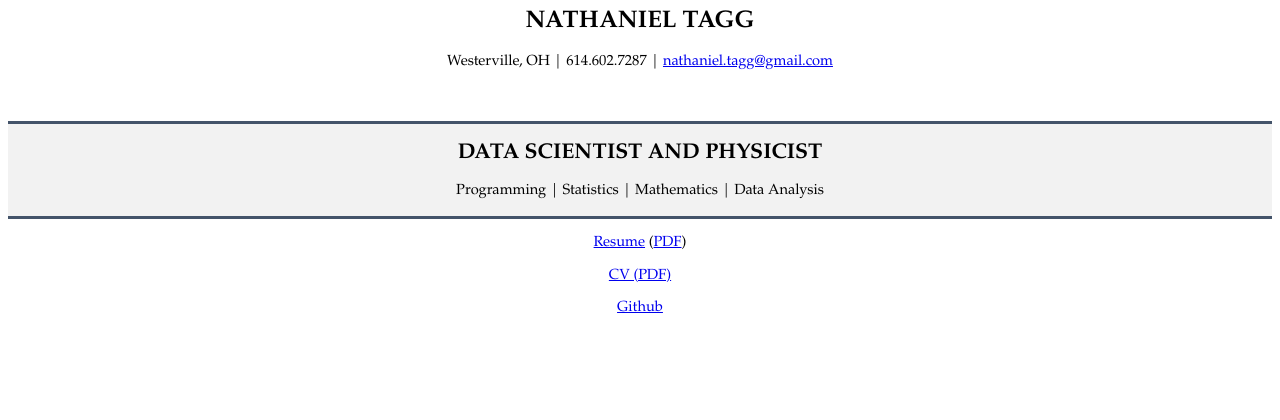
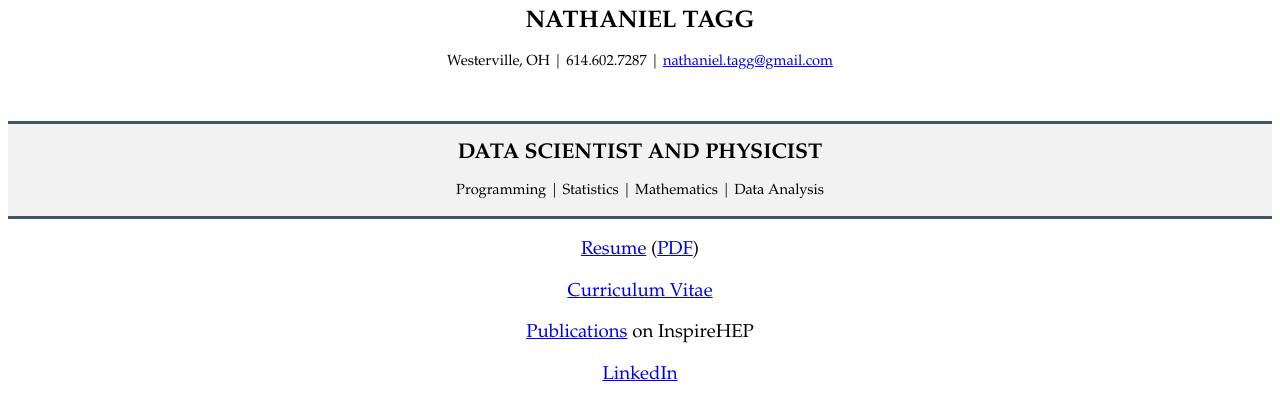
Before and after one commit to nathanieltagg/nathanieltagg.github.io, a plain HTML site: page index.html in a window 1280 px wide. Drawn offline with Linux system fonts and the light colour scheme.

Commit message:
Minor edits to cover page.

```diff
--- a/index.html
+++ b/index.html
@@ -43,15 +43,18 @@ font-family:"Garamond",serif'><o:p></o:p></span></p>
 
 </div>
 
-<div style='font-size:11.0pt;font-family:"Garamond",serif; text-align:center;'>
+<div style='font-size:14.0pt;font-family:"Garamond",serif; text-align:center;'>
 <p>
   <a href="resume.html">Resume</a>  (<a href="resume.pdf">PDF</a>)
 </p>
 <p>
-  <a href="cv.pdf">CV (PDF)</a>
+  <a href="cv.pdf">Curriculum Vitae</a>
 </p>
 <p>
-  <a href="//github.com/nathanieltagg">Github</a>
+  <a href="https://inspirehep.net/authors/1022111">Publications</a> on InspireHEP
+</p>
+<p>
+  <a href="https://linkedin.com/in/nathanieltagg">LinkedIn</a>
 </p>
 </div>
 </body>
```
